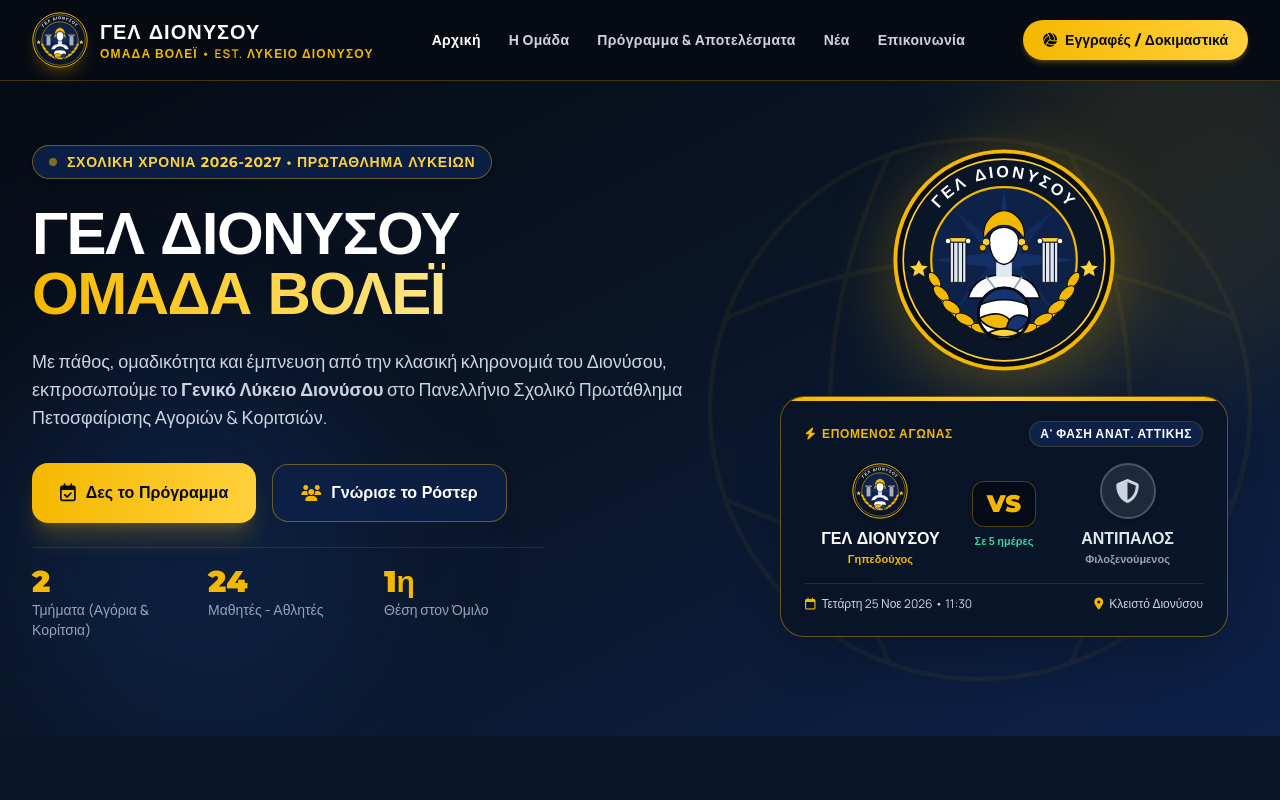
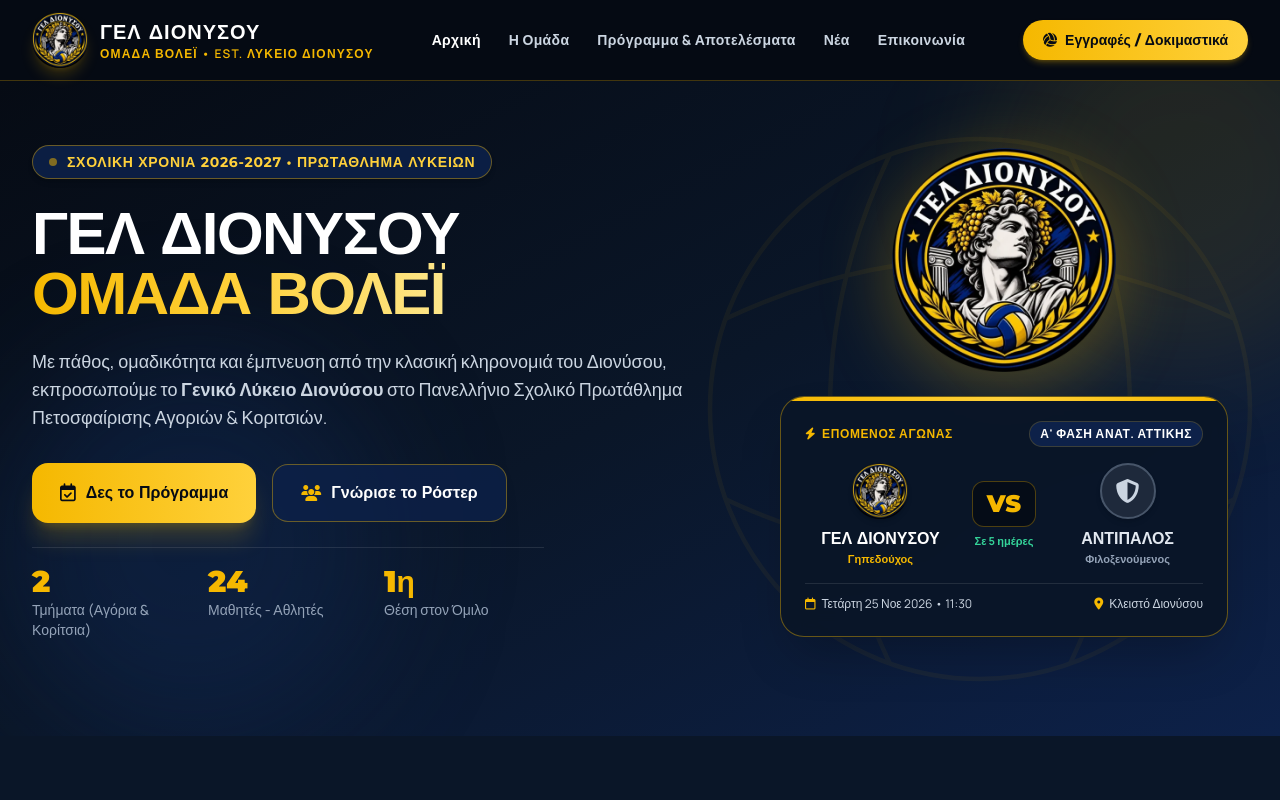
Before and after one commit to fbxzyka-star/nexasporte, a plain HTML site: page boleidionisou/index.html in a window 1280 px wide. Shown: the top 800 px of the page. Drawn offline with nearby package versions, Linux system fonts and the light colour scheme.

Commit message:
boleidionisou: use the team's real crest as logo and favicon
Cut the crest out of the uploaded screenshot as a round transparent
image and use it in place of the drawn SVG emblem.

Co-Authored-By: Claude Opus 5.5 <noreply@anthropic.com>
Claude-Session: https://claude.ai/code/session_01GV3NBaUGKvEs2bauLMktY3

```diff
--- a/boleidionisou/index.html
+++ b/boleidionisou/index.html
@@ -6,8 +6,8 @@
     <title>ΓΕΛ ΔΙΟΝΥΣΟΥ — Ομάδα Βόλεϊ | Επίσημη Ιστοσελίδα</title>
     <meta name="description" content="Η επίσημη ιστοσελίδα της ομάδας βόλεϊ του ΓΕΛ Διονύσου.">
     <link rel="canonical" href="https://nexasporte.com/boleidionisou/">
-    <link rel="icon" href="/favicon.ico" sizes="48x48">
-    <link rel="apple-touch-icon" href="/apple-touch-icon.png">
+    <link rel="icon" type="image/png" href="logo-48.png">
+    <link rel="apple-touch-icon" href="logo-180.png">
     <!-- Tailwind CSS -->
     <script src="https://cdn.tailwindcss.com"></script>
     <!-- Google Fonts with full Greek character support -->
@@ -147,9 +147,7 @@
                 <!-- Logo & Brand -->
                 <a href="#home" class="flex items-center gap-3 group focus:outline-none">
                     <div class="w-12 h-12 sm:w-14 sm:h-14 rounded-full shadow-lg shadow-dionysos-gold/20 group-hover:scale-105 transition-transform duration-300">
-                        <svg viewBox="0 0 200 200" class="w-full h-full">
-                            <use href="#gel-dionysou-emblem"/>
-                        </svg>
+                        <img src="logo.webp" alt="ΓΕΛ Διονύσου" class="w-full h-full object-contain">
                     </div>
                     <div class="flex flex-col">
                         <span class="font-display font-black text-lg sm:text-xl tracking-wider text-white group-hover:text-dionysos-goldLight transition-colors">
@@ -274,9 +272,7 @@
                 <div class="lg:col-span-5 flex flex-col items-center space-y-6">
                     <!-- Custom Emblem Showcase -->
                     <div class="relative w-48 h-48 sm:w-56 sm:h-56 drop-shadow-[0_15px_35px_rgba(245,184,0,0.3)] hover:scale-105 transition-transform duration-500">
-                        <svg viewBox="0 0 200 200" class="w-full h-full">
-                            <use href="#gel-dionysou-emblem"/>
-                        </svg>
+                        <img src="logo.webp" alt="ΓΕΛ Διονύσου" class="w-full h-full object-contain">
                     </div>
 
                     <!-- Next Match Card -->
@@ -297,9 +293,7 @@
                             <!-- Home Team -->
                             <div class="flex-1 flex flex-col items-center text-center">
                                 <div class="w-14 h-14 rounded-full mb-2 shadow-md">
-                                    <svg viewBox="0 0 200 200" class="w-full h-full">
-                                        <use href="#gel-dionysou-emblem"/>
-                                    </svg>
+                                    <img src="logo.webp" alt="ΓΕΛ Διονύσου" class="w-full h-full object-contain">
                                 </div>
                                 <span class="font-display font-extrabold text-sm sm:text-base text-white">ΓΕΛ ΔΙΟΝΥΣΟΥ</span>
                                 <span class="text-[11px] text-dionysos-gold font-semibold">Γηπεδούχος</span>
@@ -747,9 +741,7 @@
                 <!-- Article 1 -->
                 <article class="bg-dionysos-black border border-dionysos-gold/25 rounded-3xl overflow-hidden shadow-xl flex flex-col group hover:border-dionysos-gold/60 transition-all">
                     <div class="relative h-48 bg-gradient-to-br from-dionysos-blue to-dionysos-navy p-6 flex flex-col justify-between overflow-hidden">
-                        <svg class="absolute -right-6 -bottom-6 w-36 h-36 opacity-15 text-dionysos-gold group-hover:scale-110 transition-transform duration-500" viewBox="0 0 200 200">
-                            <use href="#gel-dionysou-emblem"/>
-                        </svg>
+                        <img src="logo.webp" alt="" class="absolute -right-6 -bottom-6 w-36 h-36 opacity-15 text-dionysos-gold group-hover:scale-110 transition-transform duration-500 object-contain" aria-hidden="true">
                         <span class="self-start px-3 py-1 rounded-full bg-dionysos-gold text-dionysos-black font-display font-extrabold text-xs">
                             Σχολικό Πρωτάθλημα
                         </span>
@@ -994,9 +986,7 @@
                 <!-- Brand & Crest -->
                 <div class="flex items-center gap-4">
                     <div class="w-16 h-16 shrink-0">
-                        <svg viewBox="0 0 200 200" class="w-full h-full">
-                            <use href="#gel-dionysou-emblem"/>
-                        </svg>
+                        <img src="logo.webp" alt="ΓΕΛ Διονύσου" class="w-full h-full object-contain">
                     </div>
                     <div>
                         <h3 class="font-display font-black text-lg text-white tracking-wide">ΓΕΛ ΔΙΟΝΥΣΟΥ</h3>
```
Also changed, not shown: boleidionisou/logo-180.png (added), boleidionisou/logo-48.png (added), boleidionisou/logo.png (added), boleidionisou/logo.webp (added).
